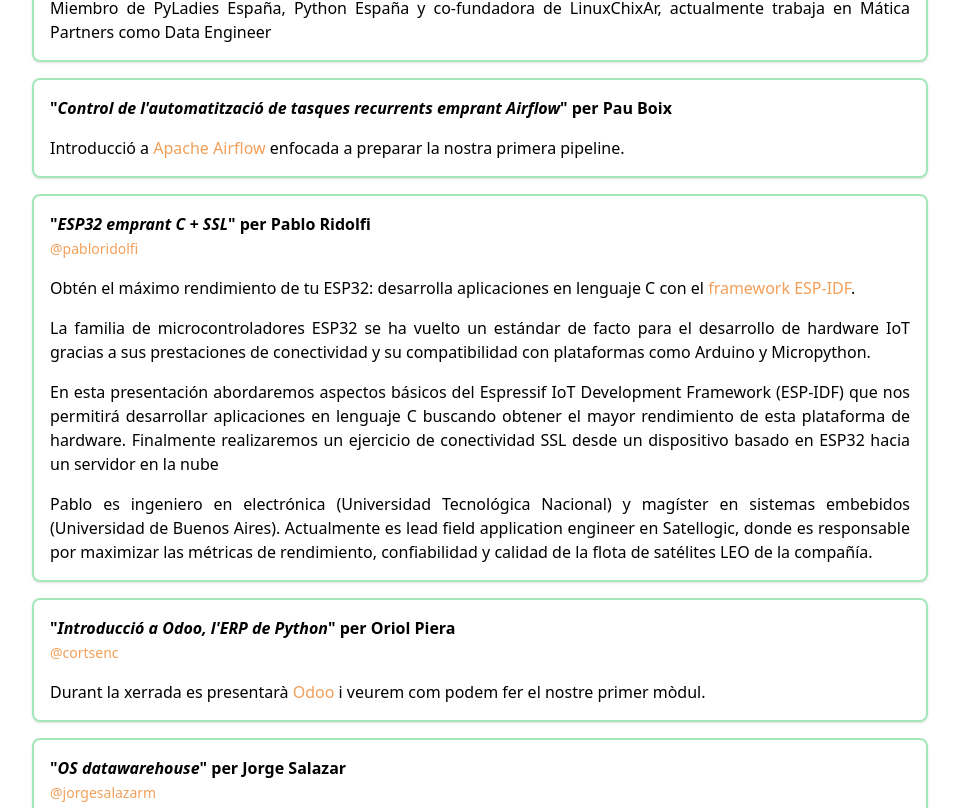
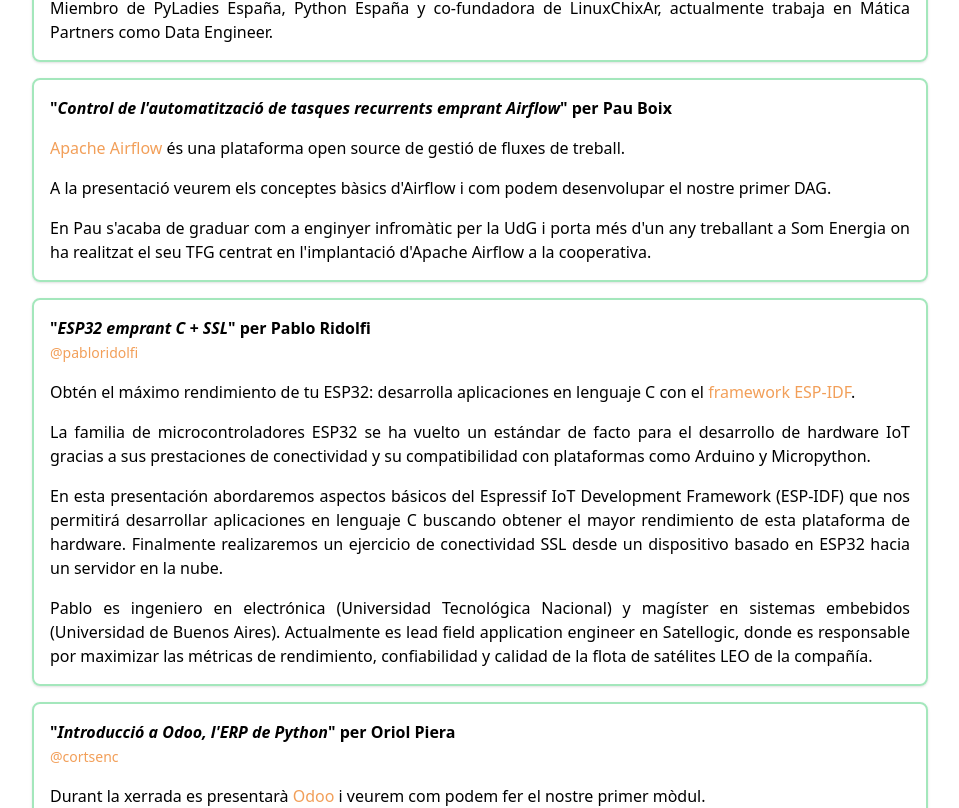
Before and after one commit to GeeksCAT/hacktoberfest-web-2022, a Vue app: page / in a window 1280 px wide. Shown: the part 2438-3246 px from the top of the page, without its empty margins (160-1119 px from the left). Built offline with nearby package versions, Linux system fonts and the light colour scheme; what @formkit/vue would draw is missing.

Commit message:
Enhance airflow talk

```diff
--- a/src/content.ts
+++ b/src/content.ts
@@ -110,19 +110,22 @@
     talk: 'Taller introducció a Django',
     summary: [
       'Vols aprendre a programar i crear les teves pròpies aplicacions web?',
-      "Durant el taller aprendrem com emprar el <a class='text-third' href='https://www.djangoproject.com/' target='_blank'>framework web Django</a> seguint la filosofia Django Girls: petits grups liderats per una mentora que segueixen el tutorial d'iniciació a Django"
+      "Durant el taller aprendrem com emprar el <a class='text-third' href='https://www.djangoproject.com/' target='_blank'>framework web Django</a> seguint la filosofia Django Girls: petits grups liderats per una mentora que segueixen el tutorial d'iniciació a Django."
     ],
     bio: [
-      'Miembro de PyLadies España, Python España y co-fundadora de LinuxChixAr, actualmente trabaja en Mática Partners como Data Engineer'
+      'Miembro de PyLadies España, Python España y co-fundadora de LinuxChixAr, actualmente trabaja en Mática Partners como Data Engineer.'
     ]
   },
   {
     name: 'Pau Boix',
     talk: "Control de l'automatització de tasques recurrents emprant Airflow",
     summary: [
-      'Introducció a <a class="text-third" target="_blank" href="https://airflow.apache.org/">Apache Airflow</a> enfocada a preparar la nostra primera pipeline.'
+      '<a class="text-third" target="_blank" href="https://airflow.apache.org/">Apache Airflow</a> és una plataforma open source de gestió de fluxes de treball.',
+      "A la presentació veurem els conceptes bàsics d'Airflow i com podem desenvolupar el nostre primer DAG."
     ],
-    bio: []
+    bio: [
+      "En Pau s'acaba de graduar com a enginyer infromàtic per la UdG i porta més d'un any treballant a Som Energia on ha realitzat el seu TFG centrat en l'implantació d'Apache Airflow a la cooperativa."
+    ]
   },
   {
     name: 'Pablo Ridolfi',
@@ -131,7 +134,7 @@
     summary: [
       'Obtén el máximo rendimiento de tu ESP32: desarrolla aplicaciones en lenguaje C con el <a class="text-third" target="_blank" href="https://docs.espressif.com/projects/esp-idf/en/latest/esp32/">framework ESP-IDF</a>.',
       'La familia de microcontroladores ESP32 se ha vuelto un estándar de facto para el desarrollo de hardware IoT gracias a sus prestaciones de conectividad y su compatibilidad con plataformas como Arduino y Micropython.',
-      'En esta presentación abordaremos aspectos básicos del Espressif IoT Development Framework (ESP-IDF) que nos permitirá desarrollar aplicaciones en lenguaje C buscando obtener el mayor rendimiento de esta plataforma de hardware. Finalmente realizaremos un ejercicio de conectividad SSL desde un dispositivo basado en ESP32 hacia un servidor en la nube'
+      'En esta presentación abordaremos aspectos básicos del Espressif IoT Development Framework (ESP-IDF) que nos permitirá desarrollar aplicaciones en lenguaje C buscando obtener el mayor rendimiento de esta plataforma de hardware. Finalmente realizaremos un ejercicio de conectividad SSL desde un dispositivo basado en ESP32 hacia un servidor en la nube.'
     ],
     bio: [
       'Pablo es ingeniero en electrónica (Universidad Tecnológica Nacional) y magíster en sistemas embebidos (Universidad de Buenos Aires). Actualmente es lead field application engineer en Satellogic, donde es responsable por maximizar las métricas de rendimiento, confiabilidad y calidad de la flota de satélites LEO de la compañía.'
@@ -152,7 +155,7 @@
     talk: 'OS datawarehouse',
     summary: [
       'How to create a highly operational Data Warehouse with Open-Source tools through a layered architecture that allows responding to the business needs that Data Scientists and business intelligence specialists solve.',
-      'Possible Big Data and Data Lake strategies. Proposal for the development cycle of solutions with Machine Learning'
+      'Possible Big Data and Data Lake strategies. Proposal for the development cycle of solutions with Machine Learning.'
     ],
     bio: [
       'Computer engineer Jorge Salazar Marrero with more than 13 years of experience in Data environments. I worked as Team Lead of a team of Data Analysts at Hewlett Packard Enterprise and I currently work as Team Lead of the Kave Home S.L. Data Team.'
```
